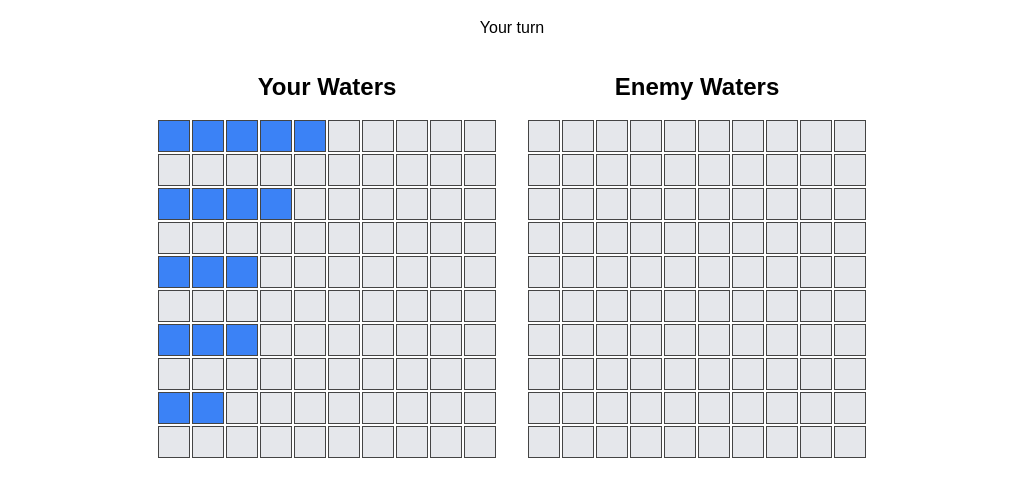
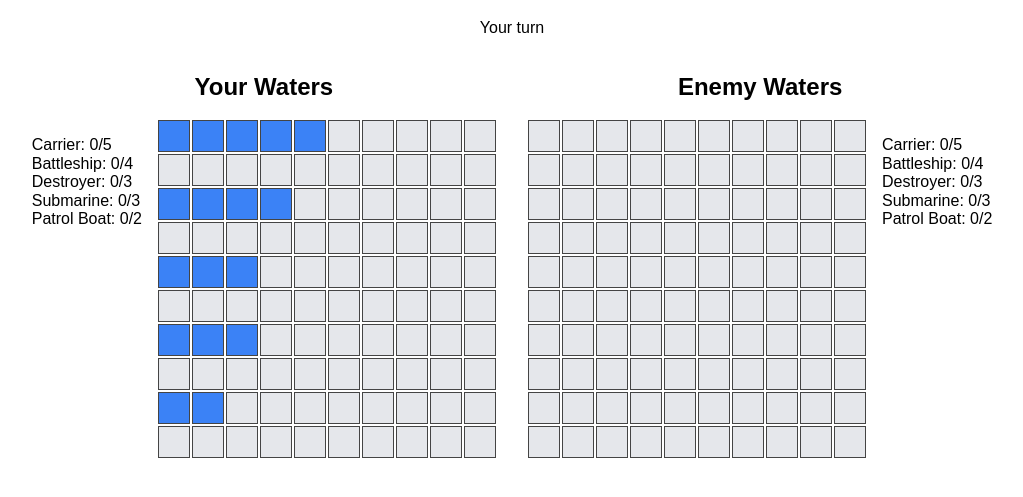
Before and after one commit to mrmiffmiff/battleship, a website built with webpack: page src/template.html in a window 1280 px wide. Shown: the part 61-558 px from the top of the page, without its empty margins (128-1151 px from the left). Built offline with nearby package versions, Linux system fonts and the light colour scheme.

Commit message:
show ship list

```diff
--- a/src/controllers/UIController.js
+++ b/src/controllers/UIController.js
@@ -5,6 +5,8 @@ export default class UIController {
         this.game = gameController;
         this.leftGrid = document.querySelector("#board1 .board");
         this.rightGrid = document.querySelector("#board2 .board");
+        this.leftFleet = document.querySelector("#board1 .fleet-status");
+        this.rightFleet = document.querySelector("#board2 .fleet-status");
         this.status = document.querySelector("#status");
         this.handleCellClick = this.#handleCellClick.bind(this); // Sort of silly but necessary
     }
@@ -43,11 +45,24 @@ export default class UIController {
         });
     }
 
+    #renderFleet(board, container) {
+        container.innerHTML = "";
+        board.fleet
+            .filter((ship) => !ship.isSunk())
+            .forEach((ship) => {
+                const shipItem = document.createElement("li");
+                shipItem.textContent = `${ship.name}: ${ship.damage}/${ship.length}`;
+                container.appendChild(shipItem);
+            });
+    }
+
     renderBoards(leftBoard, rightBoard) {
         // For now we're going to assume that the left grid belongs to a human and the right board belongs to a computer
         // But I'm going to need to change this for two player later probably
         this.#drawBoard(this.leftGrid, leftBoard, true);
         this.#drawBoard(this.rightGrid, rightBoard, false);
+        this.#renderFleet(leftBoard, this.leftFleet);
+        this.#renderFleet(rightBoard, this.rightFleet);
     }
 
     // For now still assuming human vs computer, this is going to need to change some later
--- a/src/styles.css
+++ b/src/styles.css
@@ -8,6 +8,19 @@ body {
     justify-content: center;
     gap: 2rem;
     margin-top: 1rem;
+}
+
+.board-area {
+    display: flex;
+    align-items: flex-start;
+    gap: 1rem;
+}
+
+.fleet-status {
+    list-style: none;
+    padding: 0;
+    text-align: left;
+    min-width: 8 rem;
 }
 
 .board {
--- a/src/template.html
+++ b/src/template.html
@@ -14,11 +14,17 @@
     <main class="boards">
         <section id="board1">
             <h2>Your Waters</h2>
-            <div class="board"></div>
+            <div class="board-area">
+                <ul class="fleet-status"></ul>
+                <div class="board"></div>
+            </div>
         </section>
         <section id="board2">
             <h2>Enemy Waters</h2>
-            <div class="board"></div>
+            <div class="board-area">
+                <div class="board"></div>
+                <ul class="fleet-status"></ul>
+            </div>
         </section>
     </main>
 </body>
```
